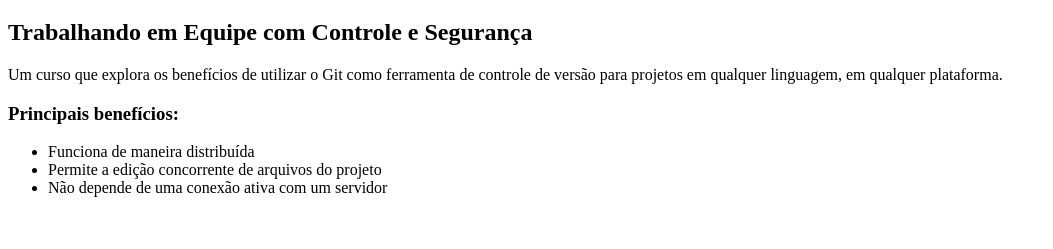
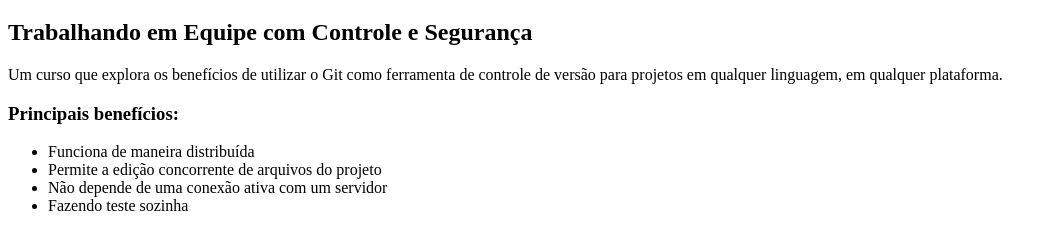
Before and after one commit to AleGodoyDev/meu-primeiro-repositorio, a plain HTML site: page index.html in a window 1280 px wide. Shown: the part 61-310 px from the top of the page, without its empty margins (0-1053 px from the left). Drawn offline with Linux system fonts and the light colour scheme.

Commit message:
adicionei um item na lista

```diff
--- a/index.html
+++ b/index.html
@@ -20,6 +20,8 @@
         <li>Funciona de maneira distribuída</li>
         <li>Permite a edição concorrente de arquivos do projeto</li>
         <li>Não depende de uma conexão ativa com um servidor</li>
+        <li>Fazendo teste sozinha</li>
+
     </ul>
 </body>
 
```
